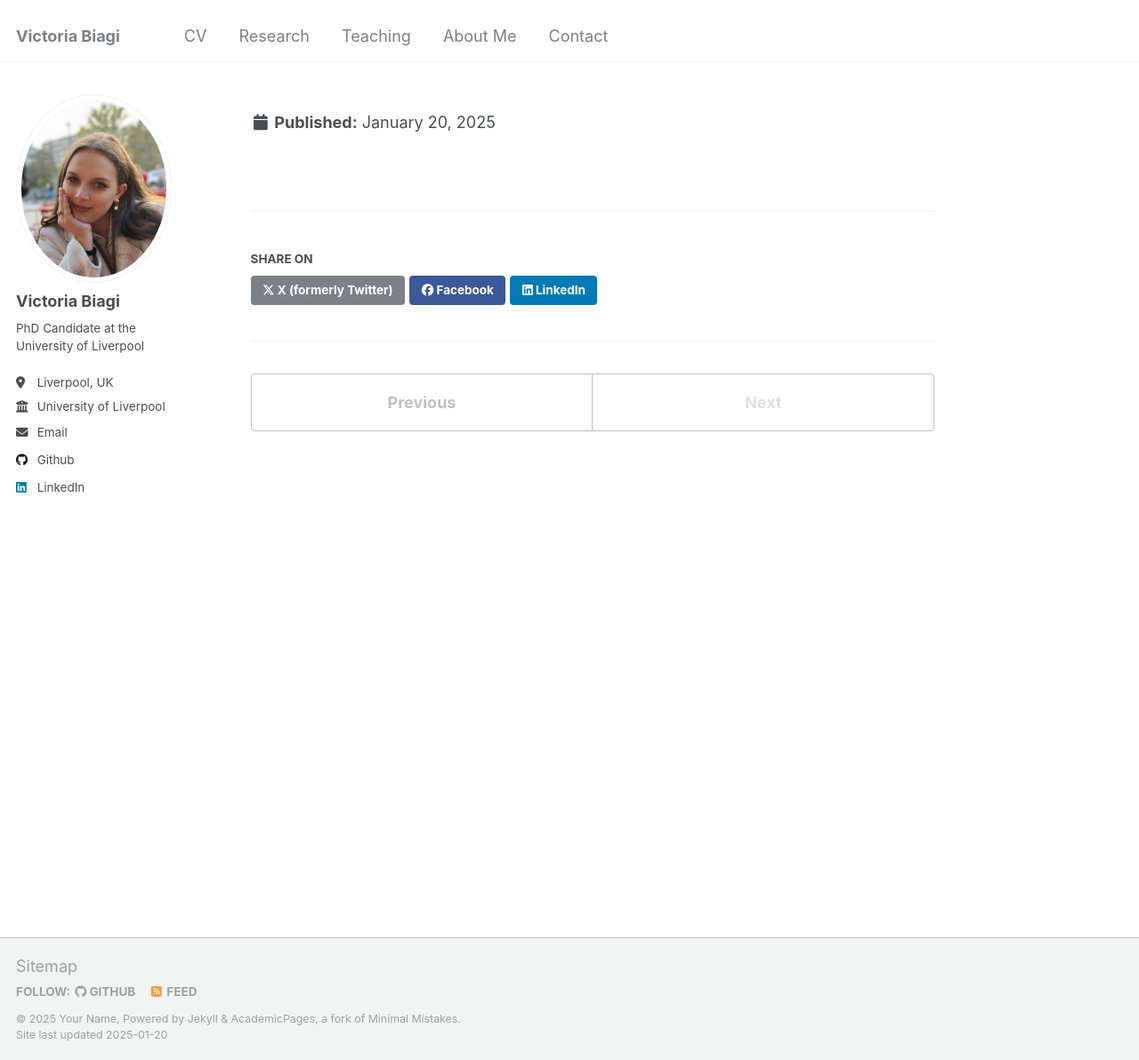
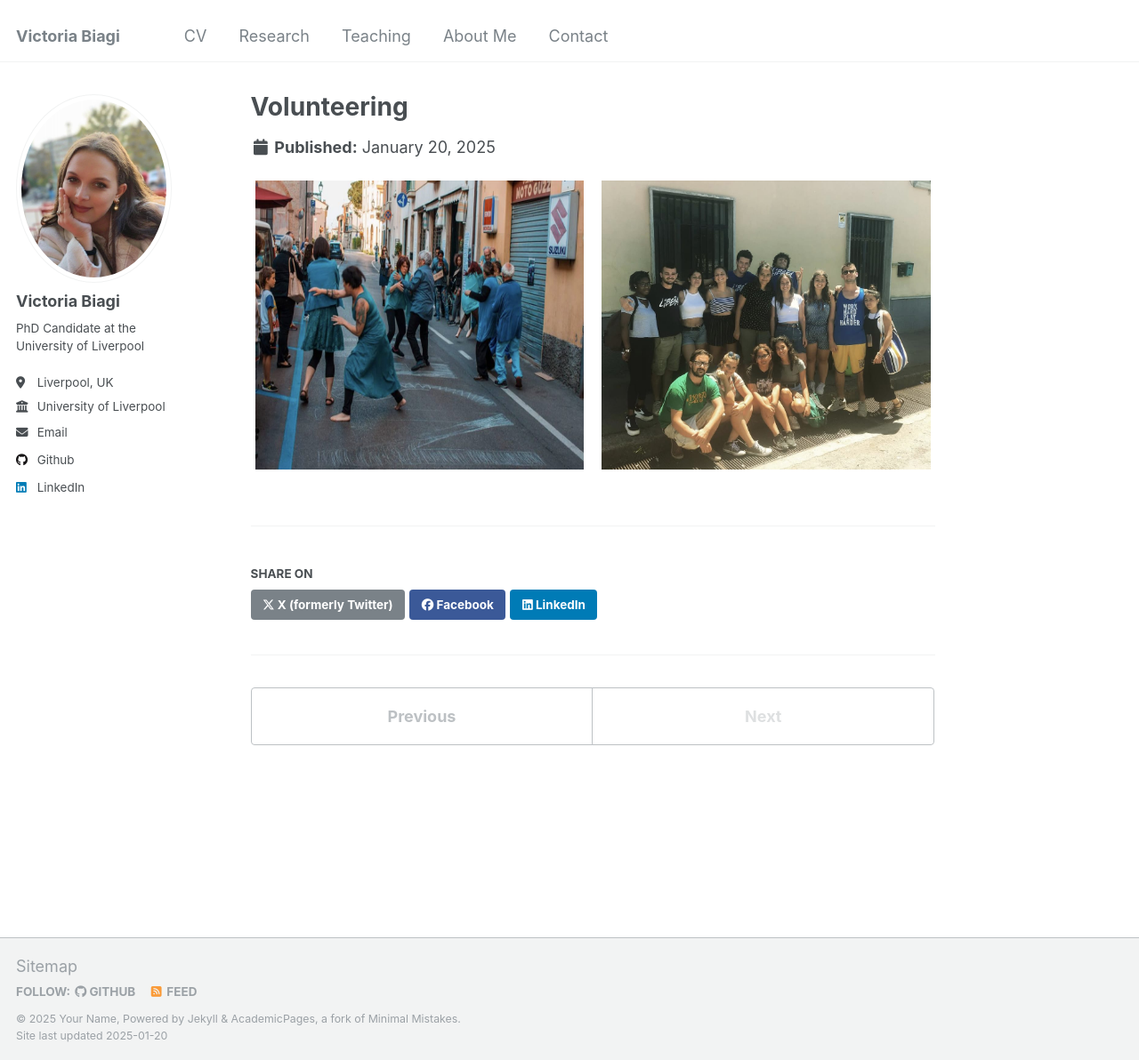
Before and after one commit to victoriabiagi/victoriabiagi.github.io, a Jekyll site: the page built from _portfolio/portfolio-2.md, in a window 1280 px wide and 1192 px high. Shown: the whole window at 89% size. Built offline with Jekyll 4.4.1, drawn with Linux system fonts in a browser that asks for light colours.

Commit message:
Update portfolio-2.md

```diff
--- a/_portfolio/portfolio-2.md
+++ b/_portfolio/portfolio-2.md
@@ -1,9 +1,11 @@
 ---
 title: "Volunteering"
-excerpt: "In January 2018 I co-founded *Opera APS*, a Circolo ARCI and cultural center that uses dance and art therapy to support individuals facing psychological challenges. Through creative expression, we provide a space for people to engage with the arts as a means of therapy and personal growth. The same year, I joined *Libera. Associazioni, Nomi e Numeri contro le Mafie* as a volunteer. Libera is a nationally recognised association working on raising awareness about Mafia infiltrations and the threats posed by organized crime in Italy. I also volunteered and took part in projects to restore Mafia-confiscated properties in the South of Italy.
-<div style="display: flex; justify-content: center; text-align: center; gap: 20px;">
-    <img src="/WhatsApp%20Image%202025-01-17%20at%2011.14.50.jpeg" style="width: 48%;"/>
-    <img src="/images/WhatsApp%20Image%202025-01-17%20at%2011.14.50%20(1).jpeg" style="width: 48%;"/>
-</div>"
+excerpt: "In January 2018 I co-founded *Opera APS*, a Circolo ARCI and cultural center that uses dance and art therapy to support individuals facing psychological challenges. Through creative expression, we provide a space for people to engage with the arts as a means of therapy and personal growth. The same year, I joined *Libera. Associazioni, Nomi e Numeri contro le Mafie* as a volunteer. Libera is a nationally recognised association working on raising awareness about Mafia infiltrations and the threats posed by organized crime in Italy. I also volunteered and took part in projects to restore Mafia-confiscated properties in the South of Italy."
 collection: portfolio
 ---
+
+<!-- This is where the images should go in the body of the page -->
+<div style="display: flex; justify-content: center; text-align: center; gap: 20px;">
+    <img src="/images/WhatsApp%20Image%202025-01-17%20at%2011.14.50.jpeg" style="width: 48%;" />
+    <img src="/images/WhatsApp%20Image%202025-01-17%20at%2011.14.50%20(1).jpeg" style="width: 48%;" />
+</div>
```
